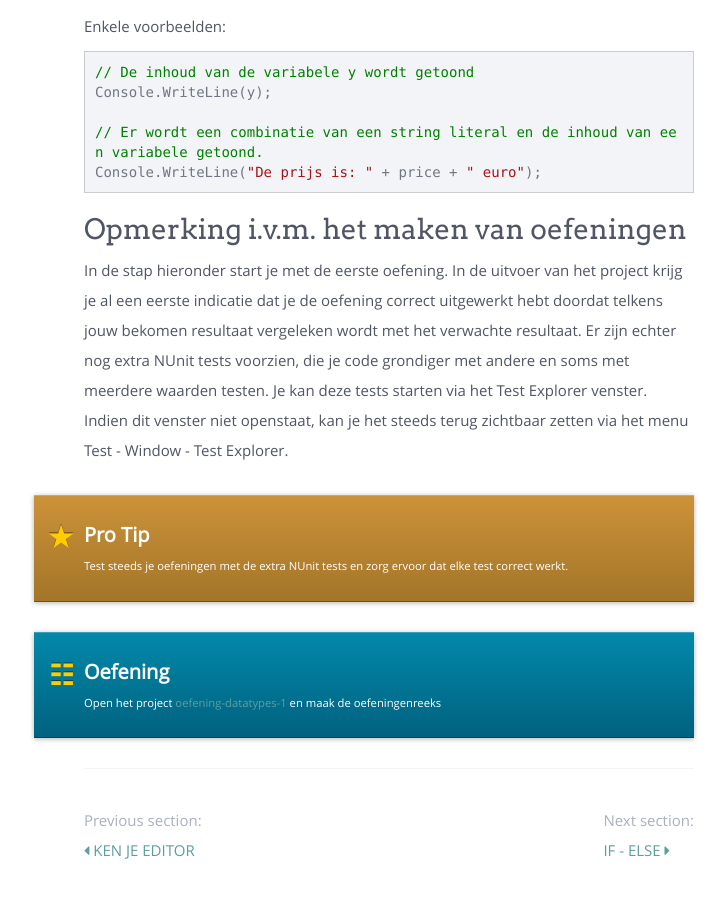
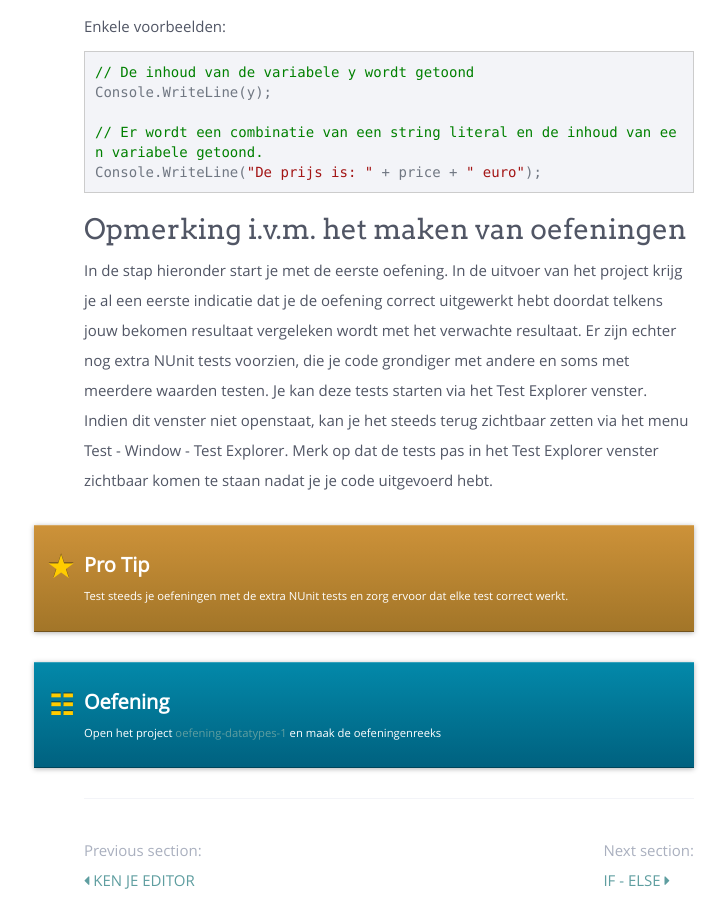
Before and after one commit to sma-it/sma-it.github.io, a Jekyll site: the page built from modules/basics/_posts/2000-01-03-data_types.md, in a window 1280 px wide and 900 px high, scrolled down 6507 px. Shown: the whole window, without its empty margins (331-1059 px from the left). Built offline with Jekyll 4.4.1, drawn with Linux system fonts in a browser that asks for light colours; nearby versions of some CDN libraries.

Commit message:
Added content

```diff
--- a/modules/basics/_posts/2000-01-03-data_types.md
+++ b/modules/basics/_posts/2000-01-03-data_types.md
@@ -243,7 +243,7 @@
 # Opmerking i.v.m. het maken van oefeningen
 
 In de stap hieronder start je met de eerste oefening. In de uitvoer van het project krijg je al een eerste indicatie dat je de oefening correct uitgewerkt hebt doordat telkens jouw bekomen resultaat vergeleken wordt met het verwachte resultaat.
-Er zijn echter nog extra NUnit tests voorzien, die je code grondiger met andere en soms met meerdere waarden testen. Je kan deze tests starten via het Test Explorer venster. Indien dit venster niet openstaat, kan je het steeds terug zichtbaar zetten via het menu Test - Window - Test Explorer.
+Er zijn echter nog extra NUnit tests voorzien, die je code grondiger met andere en soms met meerdere waarden testen. Je kan deze tests starten via het Test Explorer venster. Indien dit venster niet openstaat, kan je het steeds terug zichtbaar zetten via het menu Test - Window - Test Explorer. Merk op dat de tests pas in het Test Explorer venster zichtbaar komen te staan nadat je je code uitgevoerd hebt.
 
 <div class="note protip">
 <p>Test steeds je oefeningen met de extra NUnit tests en zorg ervoor dat elke test correct werkt.</p>
```
